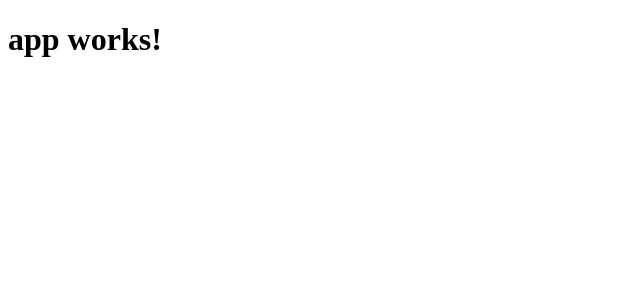
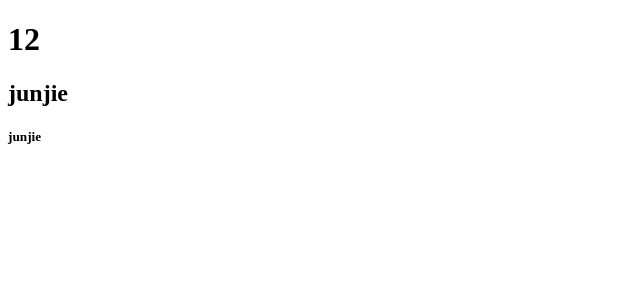
Before and after one commit to zhaojunjie163/angular2-quickstart, an Angular app: page / in a window 1280 px wide. Shown: the top 300 px of the page, without its empty margins (0-640 px from the left). Built offline with nearby package versions, Linux system fonts and the light colour scheme.

Commit message:
create a  model and how to initialize it

```diff
--- a/src/app/app.component.html
+++ b/src/app/app.component.html
@@ -1,3 +1,11 @@
 <h1>
-  {{title}}
+  {{hero.id}}
+
 </h1>
+
+<h2>
+  {{hero.name}}
+</h2>
+<h5>
+  {{hero.name}}
+</h5>
--- a/src/app/app.component.ts
+++ b/src/app/app.component.ts
@@ -1,4 +1,5 @@
-import { Component } from '@angular/core';
+import {Component} from '@angular/core';
+import {Hero} from "./hero";
 
 
 /**
@@ -19,5 +20,14 @@ import { Component } from '@angular/core';
   styleUrls: ['./app.component.css']
 })
 export class AppComponent {
-  title = 'app works!';
+  //title: string = 'app works!';
+  //define properties here,{{}} is the "interpolation" form of one-way data binding.
+  //name: string = 'zhao junjie!'
+  // Below is the model and how to initialize it
+  hero: Hero = {
+    id: 12,
+    name: "junjie"
+  };
+
+
 }
--- /dev/null
+++ b/src/app/hero.ts
@@ -0,0 +1,6 @@
+export class Hero {
+  id : number;// seperate by semicolon
+  name:string;
+  title?:string;
+
+}
```
